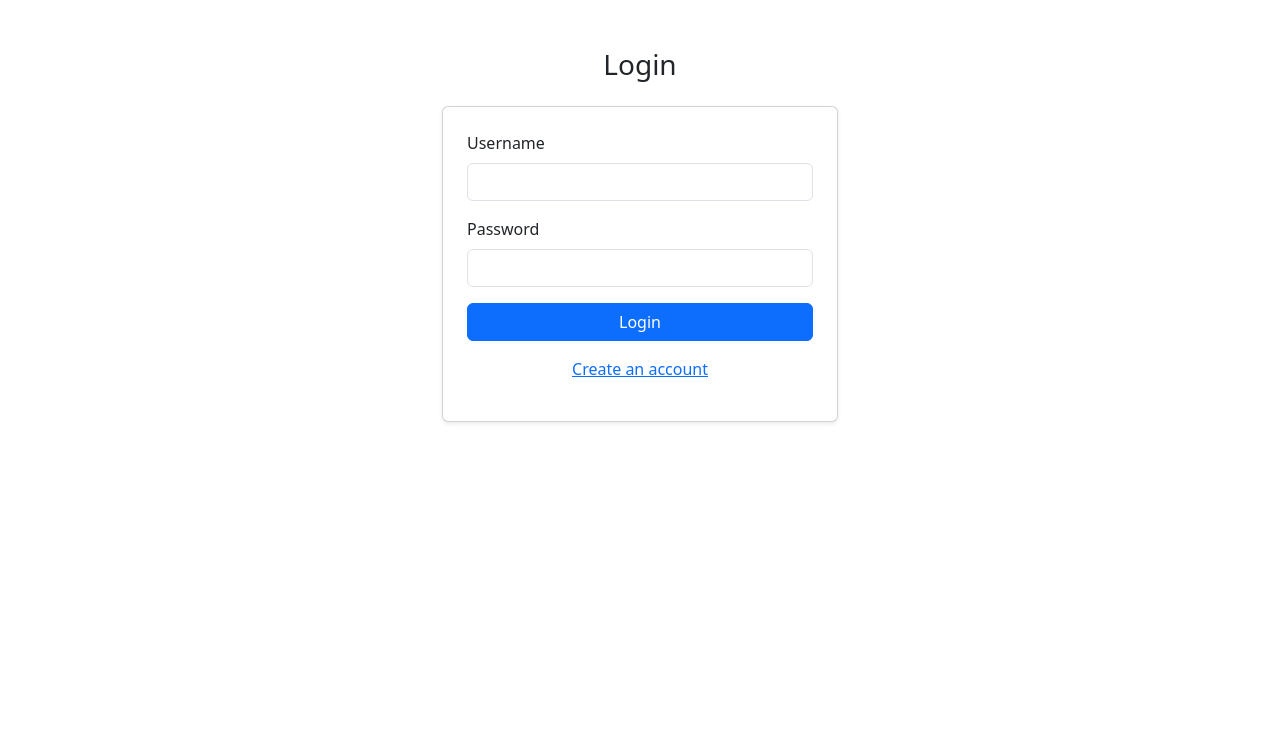
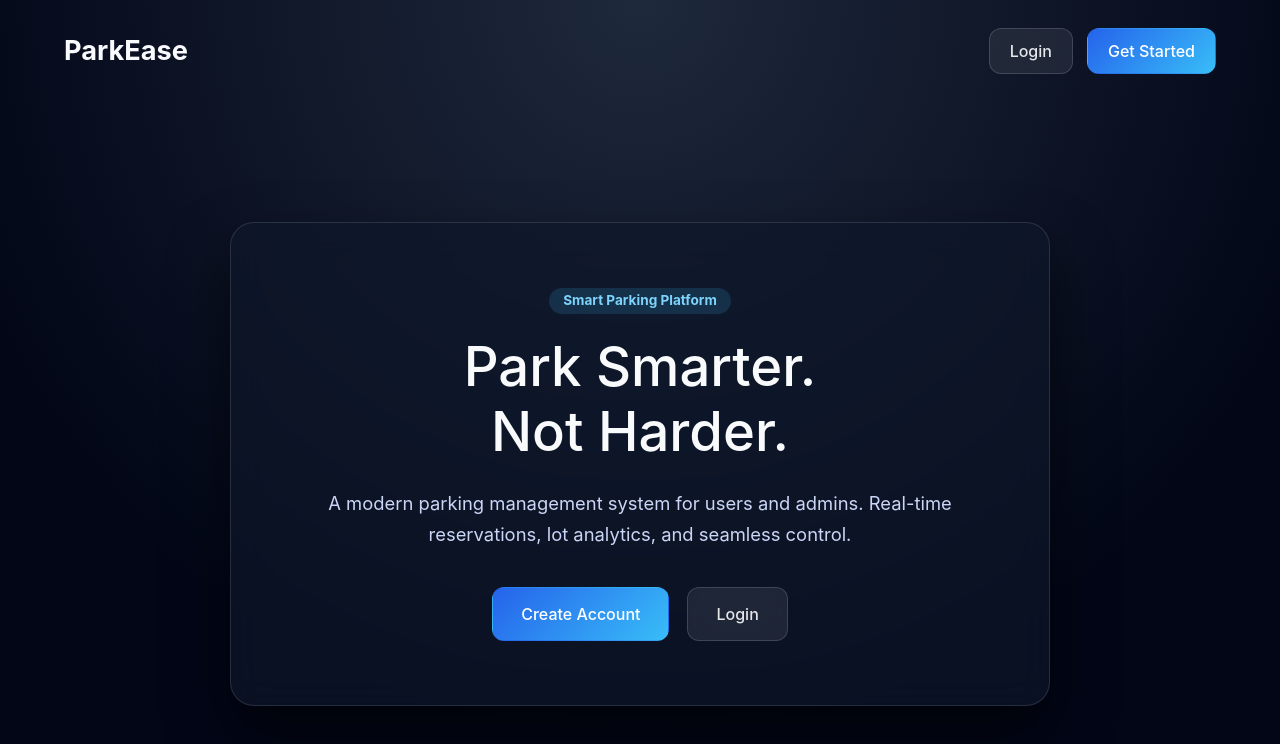
Before and after one commit to Deepansh-Umar/ParkEase-V2, a Vue app in the folder frontend/: page / in a window 1280 px wide. Before the commit this address led to /login. Shown: the top 744 px of the page. Built offline with nearby package versions, Linux system fonts and the light colour scheme.

Commit message:
Landing page and Navbar update

```diff
--- a/frontend/src/App.vue
+++ b/frontend/src/App.vue
@@ -1,12 +1,37 @@
 <template>
   <div>
-    <Navbar />
-    <div class="container mt-4">
+    <Navbar v-if="showNavbar" />
+
+    <div :class="wrapperClass">
       <router-view />
     </div>
   </div>
 </template>
 
 <script setup>
+import { computed } from "vue"
+import { useRoute } from "vue-router"
 import Navbar from "./components/Navbar.vue"
+
+const route = useRoute()
+
+const fullWidthRoutes = ["/", "/login", "/register"]
+
+const wrapperClass = computed(() =>
+  fullWidthRoutes.includes(route.path)
+    ? "full-width"
+    : "container mt-4"
+)
+
+const showNavbar = computed(() =>
+  !fullWidthRoutes.includes(route.path)
+)
 </script>
+
+<style>
+.full-width {
+  width: 100%;
+  margin: 0;
+  padding: 0;
+}
+</style>
--- /dev/null
+++ b/frontend/src/assets/main.css
@@ -0,0 +1,61 @@
+:root {
+  font-family: system-ui, Inter, Avenir, Helvetica, Arial, sans-serif;
+}
+
+body {
+  margin: 0;
+  min-height: 100vh;
+
+  background:
+    radial-gradient(circle at top, #1e293b, #020617 70%);
+  color: #e5e7eb;
+}
+
+/* App wrapper should NOT constrain width */
+#app {
+  min-height: 100vh;
+}
+
+/* Links */
+a {
+  color: #7dd3fc;
+  text-decoration: none;
+}
+
+a:hover {
+  text-decoration: underline;
+}
+.glass-card {
+  background: rgba(15, 23, 42, 0.6);
+  backdrop-filter: blur(14px);
+  -webkit-backdrop-filter: blur(14px);
+
+  border: 1px solid rgba(255, 255, 255, 0.08);
+  border-radius: 14px;
+}
+.glass-card:hover {
+  background: rgba(15, 23, 42, 0.8);
+}
+
+.section-title {
+  color: #f8fafc;
+  font-weight: 600;
+  letter-spacing: 0.3px;
+}
+
+.stat-label {
+  color: #94a3b8;
+  font-size: 0.85rem;
+  margin-bottom: 6px;
+}
+
+.stat-value {
+  font-size: 1.6rem;
+  font-weight: 700;
+  color: #f8fafc;
+}
+
+.table-responsive {
+  border-radius: 12px;
+  overflow: auto;
+}
--- a/frontend/src/components/Navbar.vue
+++ b/frontend/src/components/Navbar.vue
@@ -1,50 +1,49 @@
 <template>
-  <nav v-if="showNavbar" class="navbar navbar-expand-lg navbar-dark bg-dark px-3">
-    <a class="navbar-brand" href="#">ParkEase</a>
+  <nav v-if="showNavbar" class="glass-navbar">
+    <div class="nav-inner">
+      <div class="brand">ParkEase</div>
 
-    <div class="collapse navbar-collapse">
-      <ul class="navbar-nav ms-auto">
+      <ul class="nav-links">
 
-        <!-- PUBLIC (when not logged in) -->
+        <!-- PUBLIC -->
         <template v-if="!isLoggedIn">
-          <li class="nav-item">
-            <router-link class="nav-link" to="/login">Login</router-link>
+          <li>
+            <router-link to="/login" class="nav-link">Login</router-link>
           </li>
-
-          <li class="nav-item">
-            <router-link class="nav-link" to="/register">Register</router-link>
+          <li>
+            <router-link to="/register" class="nav-link primary">Register</router-link>
           </li>
         </template>
 
         <!-- USER -->
         <template v-if="isLoggedIn && role === 'user'">
-          <li class="nav-item">
-            <router-link class="nav-link" to="/user/dashboard">Dashboard</router-link>
+          <li>
+            <router-link to="/user/dashboard" class="nav-link">Dashboard</router-link>
           </li>
-          <li class="nav-item">
-            <router-link class="nav-link" to="/user/summary">Summary</router-link>
+          <li>
+            <router-link to="/user/summary" class="nav-link">Summary</router-link>
           </li>
         </template>
 
         <!-- ADMIN -->
         <template v-if="isLoggedIn && role === 'admin'">
-          <li class="nav-item">
-            <router-link class="nav-link" to="/admin/dashboard">Dashboard</router-link>
+          <li>
+            <router-link to="/admin/dashboard" class="nav-link">Dashboard</router-link>
           </li>
-          <li class="nav-item">
-            <router-link class="nav-link" to="/admin/lots">Manage Lots</router-link>
+          <li>
+            <router-link to="/admin/lots" class="nav-link">Manage Lots</router-link>
           </li>
-          <li class="nav-item">
-            <router-link class="nav-link" to="/admin/users">Users</router-link>
+          <li>
+            <router-link to="/admin/users" class="nav-link">Users</router-link>
           </li>
-          <li class="nav-item">
-            <router-link class="nav-link" to="/admin/summary">Summary</router-link>
+          <li>
+            <router-link to="/admin/summary" class="nav-link">Summary</router-link>
           </li>
         </template>
 
         <!-- LOGOUT -->
-        <li v-if="isLoggedIn" class="nav-item">
-          <button @click="logout" class="btn btn-danger btn-sm ms-2">Logout</button>
+        <li v-if="isLoggedIn">
+          <button @click="logout" class="logout-btn">Logout</button>
         </li>
 
       </ul>
@@ -91,9 +90,93 @@ function logout() {
 }
 </script>
 
-<style>
-.navbar .nav-link.router-link-active {
-  font-weight: bold;
-  text-decoration: underline;
+<style scoped>
+/* ===== GLASS NAVBAR ===== */
+.glass-navbar {
+  position: sticky;
+  top: 16px;
+  z-index: 100;
+
+  margin: 0 auto;
+  width: calc(100% - 48px);
+  max-width: 1200px;
+
+  background: rgba(15, 23, 42, 0.75);
+  backdrop-filter: blur(18px);
+  border: 1px solid rgba(255, 255, 255, 0.12);
+  border-radius: 18px;
+
+  box-shadow: 0 20px 40px rgba(0, 0, 0, 0.6);
+}
+
+/* ===== INNER ===== */
+.nav-inner {
+  display: flex;
+  align-items: center;
+  justify-content: space-between;
+  padding: 14px 24px;
+}
+
+/* ===== BRAND ===== */
+.brand {
+  font-size: 1.4rem;
+  font-weight: 700;
+  color: #f8fafc;
+}
+
+/* ===== LINKS ===== */
+.nav-links {
+  display: flex;
+  align-items: center;
+  gap: 14px;
+  list-style: none;
+  margin: 0;
+  padding: 0;
+}
+
+.nav-link {
+  color: #cbd5f5;
+  text-decoration: none;
+  padding: 8px 14px;
+  border-radius: 10px;
+  font-weight: 500;
+  transition: all 0.2s ease;
+}
+
+.nav-link:hover {
+  background: rgba(255, 255, 255, 0.08);
+  color: #f8fafc;
+}
+
+/* ACTIVE */
+.nav-link.router-link-active {
+  background: rgba(56, 189, 248, 0.18);
+  color: #7dd3fc;
+}
+
+/* PRIMARY LINK (REGISTER) */
+.nav-link.primary {
+  background: linear-gradient(135deg, #2563eb, #38bdf8);
+  color: white;
+}
+
+.nav-link.primary:hover {
+  box-shadow: 0 10px 30px rgba(56, 189, 248, 0.35);
+}
+
+/* LOGOUT */
+.logout-btn {
+  background: rgba(239, 68, 68, 0.15);
+  color: #fecaca;
+  border: 1px solid rgba(239, 68, 68, 0.35);
+  padding: 8px 14px;
+  border-radius: 10px;
+  font-weight: 500;
+  cursor: pointer;
+  transition: all 0.2s ease;
+}
+
+.logout-btn:hover {
+  background: rgba(239, 68, 68, 0.3);
 }
 </style>
--- a/frontend/src/main.js
+++ b/frontend/src/main.js
@@ -5,5 +5,6 @@ import router from './router'
 
 import "bootstrap/dist/css/bootstrap.min.css"
 import "bootstrap"
+import "./assets/main.css"
 
 createApp(App).use(router).mount("#app")
--- a/frontend/src/router/index.js
+++ b/frontend/src/router/index.js
@@ -2,6 +2,7 @@ import { createRouter, createWebHistory } from "vue-router"
 
 import Login from "../views/auth/Login.vue"
 import Register from "../views/auth/Register.vue"
+import Landing from "../views/Landing.vue"
 
 import UserDashboard from "../views/user/UserDashboard.vue"
 import UserSummary from "../views/user/UserSummary.vue"
@@ -15,7 +16,7 @@ import AdminLotEdit from "../views/admin/AdminLotEdit.vue"
 import AdminLotSpots from "../views/admin/AdminLotSpots.vue"
 
 const routes = [
-  { path: "/", redirect: "/login" },
+  { path: "/", component: Landing },
   { path: "/login", component: Login },
   { path: "/register", component: Register },
 
--- a/frontend/src/style.css
+++ /dev/null
@@ -1,79 +0,0 @@
-:root {
-  font-family: system-ui, Avenir, Helvetica, Arial, sans-serif;
-  line-height: 1.5;
-  font-weight: 400;
-
-  color-scheme: light dark;
-  color: rgba(255, 255, 255, 0.87);
-  background-color: #242424;
-
-  font-synthesis: none;
-  text-rendering: optimizeLegibility;
-  -webkit-font-smoothing: antialiased;
-  -moz-osx-font-smoothing: grayscale;
-}
-
-a {
-  font-weight: 500;
-  color: #646cff;
-  text-decoration: inherit;
-}
-a:hover {
-  color: #535bf2;
-}
-
-body {
-  margin: 0;
-  display: flex;
-  place-items: center;
-  min-width: 320px;
-  min-height: 100vh;
-}
-
-h1 {
-  font-size: 3.2em;
-  line-height: 1.1;
-}
-
-button {
-  border-radius: 8px;
-  border: 1px solid transparent;
-  padding: 0.6em 1.2em;
-  font-size: 1em;
-  font-weight: 500;
-  font-family: inherit;
-  background-color: #1a1a1a;
-  cursor: pointer;
-  transition: border-color 0.25s;
-}
-button:hover {
-  border-color: #646cff;
-}
-button:focus,
-button:focus-visible {
-  outline: 4px auto -webkit-focus-ring-color;
-}
-
-.card {
-  padding: 2em;
-}
-
-#app {
-  max-width: 1280px;
-  margin: 0 auto;
-  padding: 2rem;
-  text-align: center;
-}
-
-@media (prefers-color-scheme: light) {
-  :root {
-    color: #213547;
-    background-color: #ffffff;
-  }
-  a:hover {
-    color: #747bff;
-  }
-  button {
-    background-color: #f9f9f9;
-  }
-}
--- /dev/null
+++ b/frontend/src/views/Landing.vue
@@ -0,0 +1,158 @@
+<template>
+  <div class="landing-container">
+    <!-- NAV -->
+    <header class="landing-nav">
+      <div class="logo">ParkEase</div>
+
+      <div class="actions">
+        <router-link to="/login" class="btn ghost">Login</router-link>
+        <router-link to="/register" class="btn primary">Get Started</router-link>
+      </div>
+    </header>
+
+    <!-- HERO -->
+    <main class="hero">
+      <div class="hero-card">
+        <span class="badge">Smart Parking Platform</span>
+
+        <h1>
+          Park Smarter.<br />
+          Not Harder.
+        </h1>
+
+        <p>
+          A modern parking management system for users and admins.
+          Real-time reservations, lot analytics, and seamless control.
+        </p>
+
+        <div class="hero-actions">
+          <router-link to="/register" class="btn primary large">
+            Create Account
+          </router-link>
+          <router-link to="/login" class="btn ghost large">
+            Login
+          </router-link>
+        </div>
+      </div>
+    </main>
+  </div>
+</template>
+
+<script setup></script>
+
+<style scoped>
+
+.landing-container {
+  min-height: 100vh;
+  background:
+    radial-gradient(circle at top, #1e293b, #020617 70%);
+  color: #e5e7eb;
+  font-family: "Inter", system-ui, sans-serif;
+}
+
+
+.landing-nav {
+  display: flex;
+  justify-content: space-between;
+  align-items: center;
+  padding: 28px 64px;
+}
+
+.logo {
+  font-size: 1.7rem;
+  font-weight: 700;
+  color: #f8fafc;
+}
+
+
+.actions {
+  display: flex;
+  gap: 14px;
+}
+
+.btn {
+  padding: 10px 20px;
+  border-radius: 12px;
+  text-decoration: none;
+  font-weight: 500;
+  transition: all 0.25s ease;
+}
+
+.btn.primary {
+  background: linear-gradient(135deg, #2563eb, #38bdf8);
+  color: white;
+}
+
+.btn.primary:hover {
+  transform: translateY(-1px);
+  box-shadow: 0 10px 30px rgba(56, 189, 248, 0.3);
+}
+
+.btn.ghost {
+  background: rgba(255, 255, 255, 0.08);
+  color: #e5e7eb;
+  backdrop-filter: blur(14px);
+  border: 1px solid rgba(255, 255, 255, 0.15);
+}
+
+.btn.ghost:hover {
+  background: rgba(255, 255, 255, 0.14);
+}
+
+.btn.large {
+  padding: 14px 28px;
+  font-size: 1rem;
+}
+
+/* ===== HERO ===== */
+.hero {
+  display: flex;
+  justify-content: center;
+  align-items: center;
+  padding: 120px 24px;
+}
+
+.hero-card {
+  max-width: 820px;
+  padding: 64px;
+  border-radius: 24px;
+
+  background: rgba(15, 23, 42, 0.65);
+  backdrop-filter: blur(18px);
+  border: 1px solid rgba(255, 255, 255, 0.12);
+
+  box-shadow: 0 30px 60px rgba(0, 0, 0, 0.6);
+  text-align: center;
+}
+
+
+.badge {
+  display: inline-block;
+  margin-bottom: 20px;
+  padding: 6px 14px;
+  font-size: 0.85rem;
+  border-radius: 999px;
+  background: rgba(56, 189, 248, 0.15);
+  color: #7dd3fc;
+}
+
+.hero-card h1 {
+  font-size: 3.4rem;
+  margin-bottom: 24px;
+  color: #f8fafc;
+}
+
+.hero-card p {
+  font-size: 1.15rem;
+  line-height: 1.7;
+  color: #cbd5f5;
+  margin-bottom: 36px;
+}
+
+.hero-actions {
+  display: flex;
+  justify-content: center;
+  gap: 18px;
+  flex-wrap: wrap;
+}
+</style>
```
